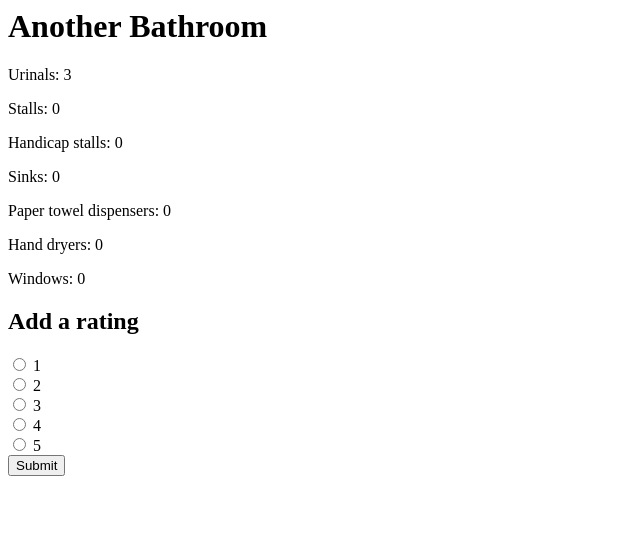
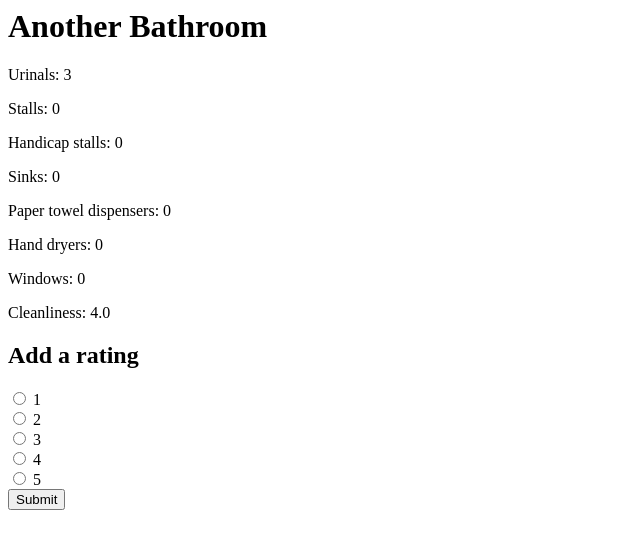
Before and after one commit to theycallmezeal/airpnp, a Django app: page /bathrooms/2/ in a window 1280 px wide. Shown: the top 549 px of the page, without its empty margins (0-640 px from the left). Run offline with Django 3.2, Linux system fonts and the light colour scheme; data comes from the database, SQL or seed files in the repository; both versions use the stored data as it was after the commit.

Commit message:
collect and display ratings

```diff
--- a/bathrooms/templates/bathroom.html
+++ b/bathrooms/templates/bathroom.html
@@ -1,12 +1,13 @@
 {% if bathroom %}
 	<h1>{{ bathroom.name }}</h1>
-	<p>Urinals: {{bathroom.urinals}}</h1>
-	<p>Stalls: {{bathroom.stalls}}</h1>
-	<p>Handicap stalls: {{bathroom.handicap_stalls}}</h1>
-	<p>Sinks: {{bathroom.sinks}}</h1>
-	<p>Paper towel dispensers: {{bathroom.paper_towels}}</h1>
-	<p>Hand dryers: {{bathroom.hand_dryers}}</h1>
-	<p>Windows: {{bathroom.windows}}</h1>
+	<p>Urinals: {{bathroom.urinals}}</p>
+	<p>Stalls: {{bathroom.stalls}}</p>
+	<p>Handicap stalls: {{bathroom.handicap_stalls}}</p>
+	<p>Sinks: {{bathroom.sinks}}</p>
+	<p>Paper towel dispensers: {{bathroom.paper_towels}}</p>
+	<p>Hand dryers: {{bathroom.hand_dryers}}</p>
+	<p>Windows: {{bathroom.windows}}</p>
+	<p>Cleanliness: {{cleanliness_rating}}</p>
 {% endif %}
 
 <h2>Add a rating</h2>
--- a/bathrooms/views.py
+++ b/bathrooms/views.py
@@ -1,4 +1,4 @@
-from django.shortcuts import get_object_or_404, render
+from django.shortcuts import get_object_or_404, render, redirect
 from django.http import HttpResponse
 from .models import Bathroom, Rating
 
@@ -10,8 +10,18 @@ def list(request):
 
 def detail(request, bathroom_id):
 	bathroom = get_object_or_404(Bathroom, id=bathroom_id)
+	ratings = Rating.objects.filter(bathroom__id=bathroom_id)
+
+	cleanliness_rating_sum = 0
+	cleanliness_rating_n = 0
+	for rating in ratings:
+		cleanliness_rating_sum += rating.cleanliness_rating
+		cleanliness_rating_n += 1
+
+
 	return render(request, 'bathroom.html', {
-		'bathroom': bathroom
+		'bathroom': bathroom,
+		'cleanliness_rating': cleanliness_rating_sum / cleanliness_rating_n
 	})
 
 def vote(request, bathroom_id):
@@ -21,6 +31,4 @@ def vote(request, bathroom_id):
 	rating.save()
 
 	bathroom = get_object_or_404(Bathroom, id=bathroom_id)
-	return render(request, 'bathroom.html', {
-		'bathroom': bathroom
-	})
+	return redirect('bathrooms:detail', bathroom_id)
```
Also changed, not shown: db.sqlite3.
